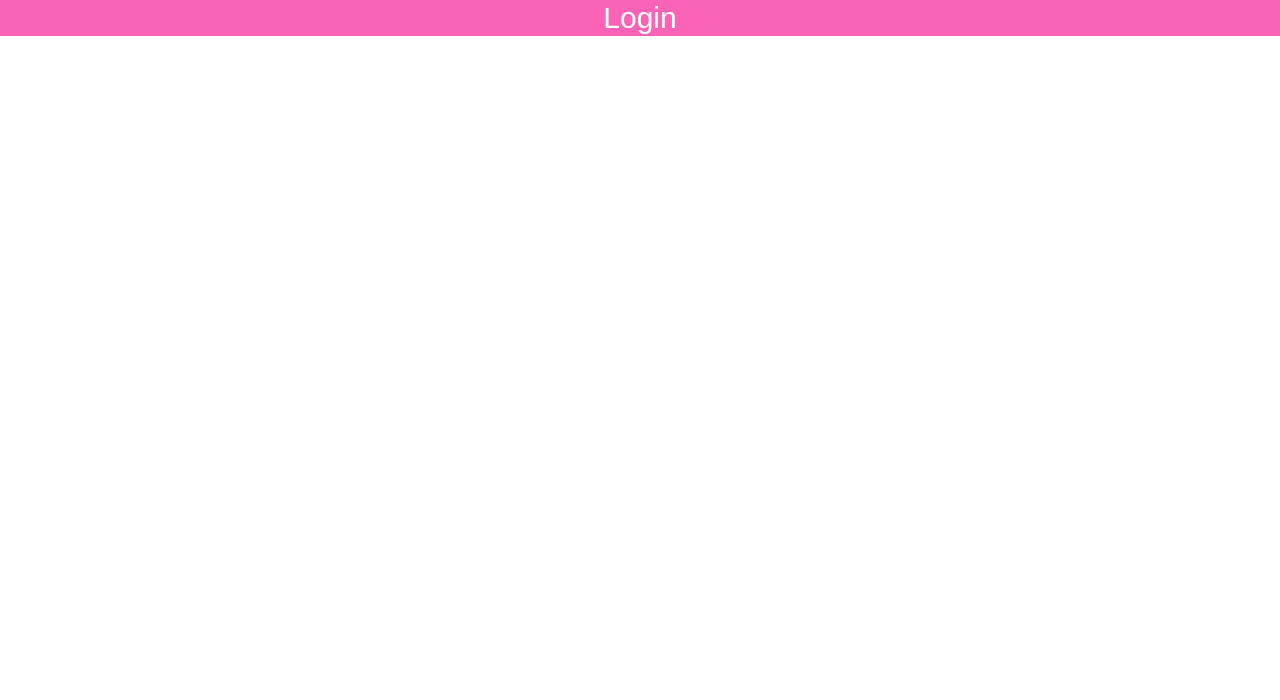
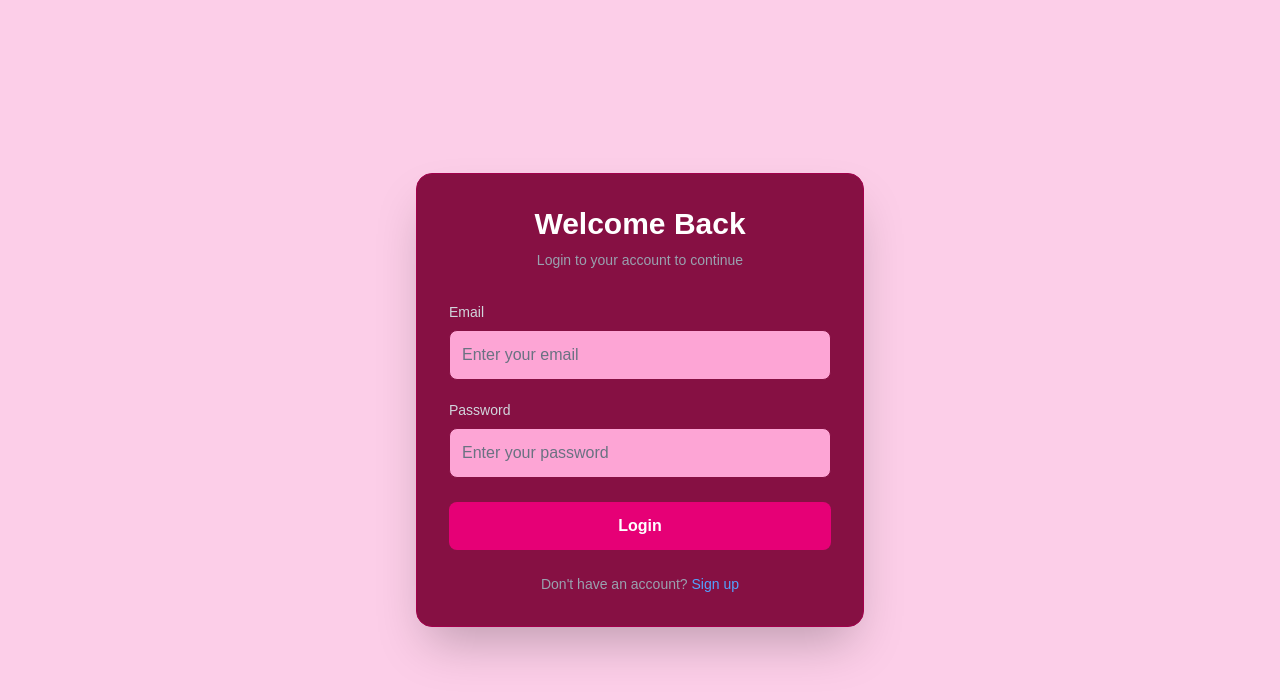
Before and after one commit to rainanirmal/next-auth-app, a Next.js app: page /login in a window 1280 px wide. Shown: the top 700 px of the page. Built offline with nearby package versions, Linux system fonts and the light colour scheme.

Commit message:
feat: add login page UI

```diff
--- a/src/app/login/page.tsx
+++ b/src/app/login/page.tsx
@@ -1,8 +1,114 @@
+"use client";
+
+import Link from "next/link";
+import { useRouter } from "next/router";
+import React, { useState } from "react";
+import { axios } from "axios";
+
 export default function LoginPage() {
 
-    return (
-        <div className="bg-pink-400 text-white text-center text-3xl">
-            <h1>Login</h1>
+    const[user, setUser] = useState({
+        email: "",
+        password: ""
+    });
+
+    const onLogin = () => {
+
+    }
+
+    return(
+        <div className="min-h-screen flex items-center justify-center bg-pink-200 px-4">
+
+            <div className="w-full max-w-md rounded-2xl bg-pink-900 p-8 shadow-2xl border border-pink-800">
+
+                <div className="text-center mb-8">
+                    <h1 className="text-3xl font-bold text-white">
+                        Welcome Back
+                    </h1>
+
+                    <p className="mt-2 text-sm text-gray-400">
+                        Login to your account to continue
+                    </p>
+                </div>
+
+                <div className="mb-5">
+                    <label
+                        htmlFor="email"
+                        className="block text-sm font-medium text-gray-300 mb-2"
+                    >
+                        Email
+                    </label>
+
+                    <input
+                        className="w-full p-3 bg-pink-300 border border-pink-900 rounded-lg
+                        text-white placeholder-gray-500
+                        focus:outline-none focus:ring-2 focus:ring-white
+                        focus:border-transparent transition"
+                        type="email"
+                        name="email"
+                        id="email"
+                        value={user.email}
+                        onChange={(e) =>
+                            setUser({
+                                ...user,
+                                email: e.target.value,
+                            })
+                        }
+                        placeholder="Enter your email"
+                    />
+                </div>
+
+                <div className="mb-6">
+                    <label
+                        htmlFor="password"
+                        className="block text-sm font-medium text-gray-300 mb-2"
+                    >
+                        Password
+                    </label>
+
+                    <input
+                        className="w-full p-3 bg-pink-300 border border-pink-900 rounded-lg
+                        text-white placeholder-gray-500
+                        focus:outline-none focus:ring-2 focus:ring-white
+                        focus:border-transparent transition"
+                        type="password"
+                        name="password"
+                        id="password"
+                        value={user.password}
+                        onChange={(e) =>
+                            setUser({
+                                ...user,
+                                password: e.target.value,
+                            })
+                        }
+                        placeholder="Enter your password"
+                    />
+                </div>
+
+                <button
+                    onClick={onLogin}
+                    className="w-full p-3 rounded-lg bg-pink-600 text-white
+                    font-semibold hover:bg-pink-700
+                    active:scale-[0.98] transition-all
+                    focus:outline-none focus:ring-2 focus:ring-white
+                    focus:ring-offset-2 focus:ring-offset-gray-900"
+                >
+                    Login
+                </button>
+
+                <div className="text-center mt-6">
+                    <p className="text-sm text-gray-400">
+                        Don't have an account?{" "}
+                        <Link
+                            href="/signup"
+                            className="text-blue-400 hover:text-blue-300 font-medium transition"
+                        >
+                            Sign up
+                        </Link>
+                    </p>
+                </div>
+
+            </div>
         </div>
     )
 }
```
